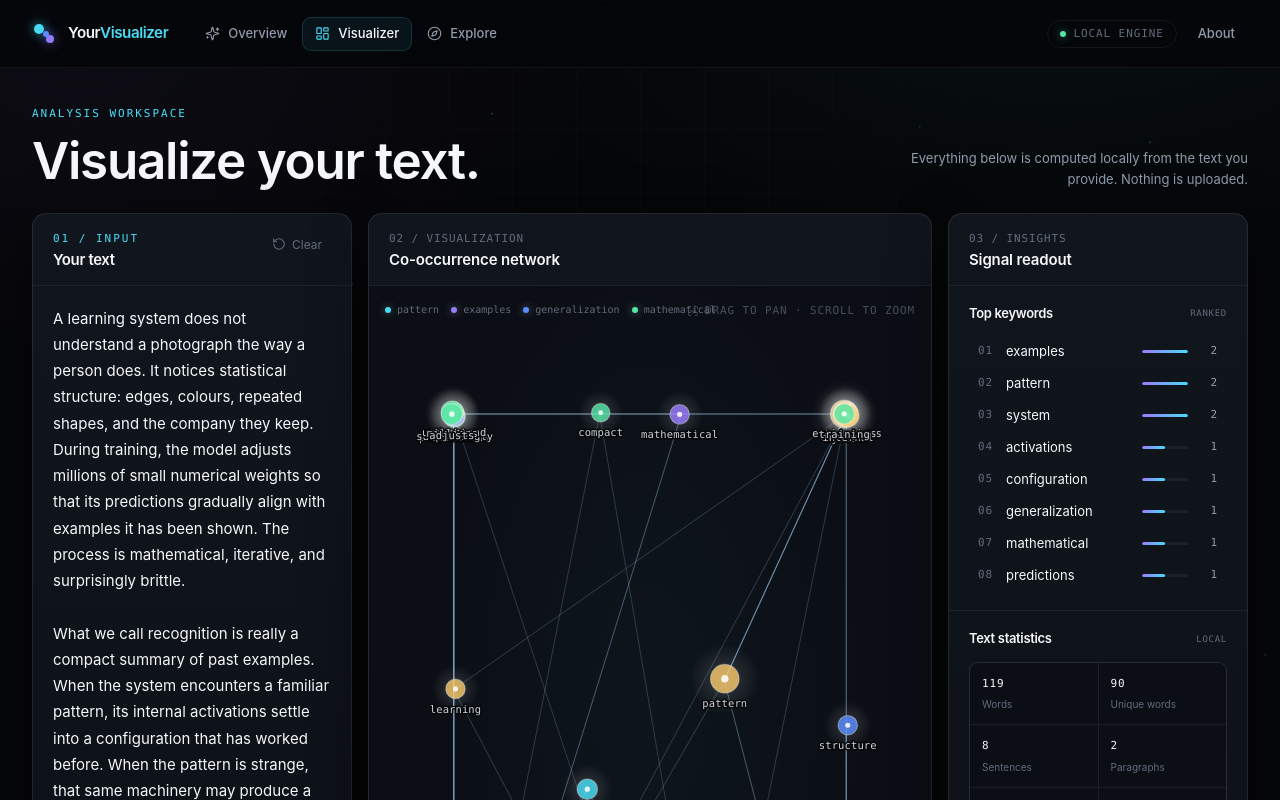
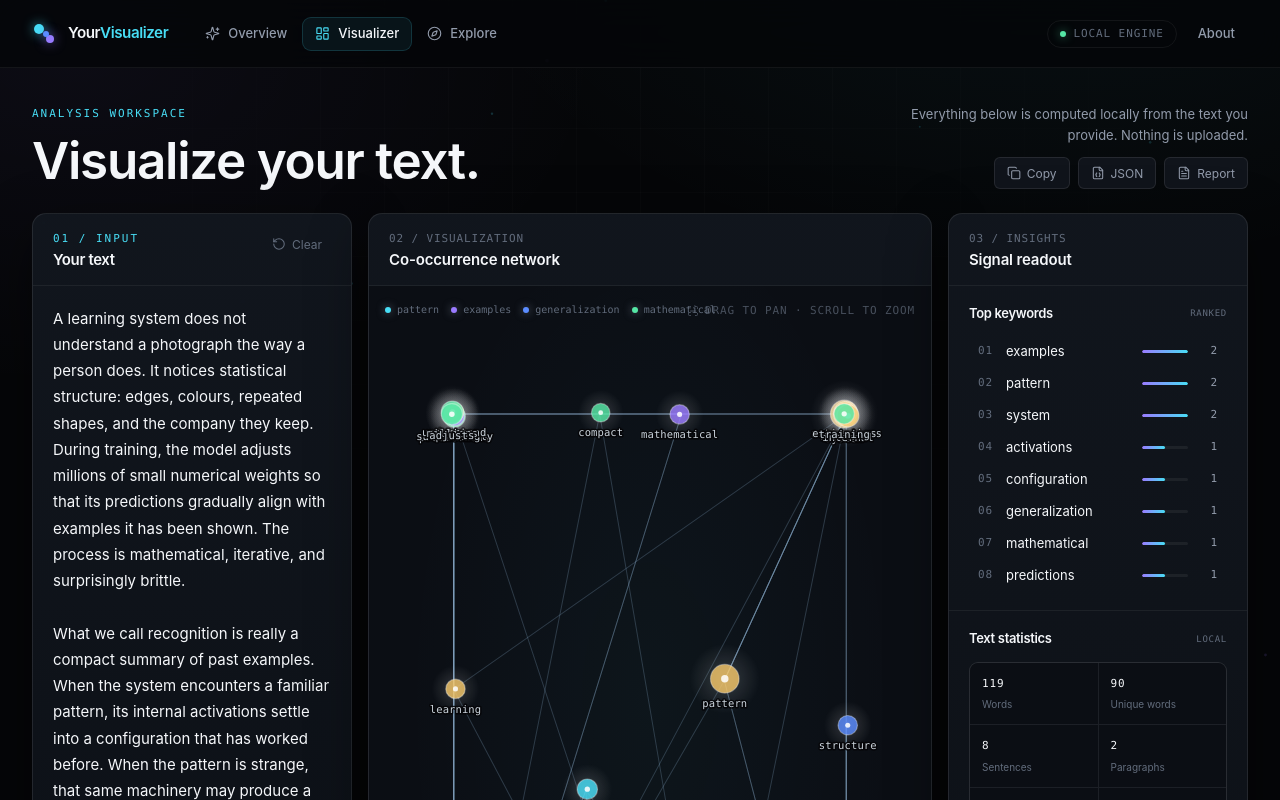
Before and after one commit to HammadZahid1/yourvisualizer, a React (Vite) app: page / in a window 1280 px wide. Both pictures are taken after a click on the button "Explore Demo". Shown: the top 800 px of the page. Built offline with nearby package versions, Linux system fonts and the light colour scheme.

Commit message:
feat: add local JSON, clipboard, and text report exports

```diff
--- /dev/null
+++ b/src/components/visualizer/ExportToolbar.css
@@ -0,0 +1,65 @@
+.export-toolbar {
+  position: relative;
+  display: flex;
+  align-items: center;
+  gap: var(--space-2);
+  flex: none;
+}
+
+.export-toolbar__button {
+  display: inline-flex;
+  align-items: center;
+  gap: 6px;
+  height: 32px;
+  padding: 0 var(--space-3);
+  border: 1px solid var(--border-default);
+  border-radius: var(--radius-xs);
+  background: var(--bg-panel);
+  color: var(--text-secondary);
+  font-size: 0.75rem;
+  transition:
+    color var(--duration-fast),
+    border-color var(--duration-fast),
+    background var(--duration-fast);
+}
+
+.export-toolbar__button:hover:not(:disabled) {
+  color: var(--accent-cyan);
+  border-color: var(--border-cyan);
+  background: var(--accent-cyan-soft);
+}
+
+.export-toolbar__button:disabled {
+  opacity: 0.4;
+  cursor: not-allowed;
+}
+
+.export-toolbar__status {
+  position: absolute;
+  top: calc(100% + 8px);
+  right: 0;
+  display: inline-flex;
+  align-items: center;
+  gap: 6px;
+  padding: 6px 10px;
+  border: 1px solid rgba(85, 230, 165, 0.25);
+  border-radius: var(--radius-xs);
+  background: rgba(10, 20, 16, 0.96);
+  color: var(--success);
+  font-size: 0.625rem;
+  white-space: nowrap;
+  z-index: 10;
+  box-shadow: var(--shadow-float);
+}
+
+@media (max-width: 560px) {
+  .export-toolbar__button span {
+    display: none;
+  }
+
+  .export-toolbar__button {
+    width: 32px;
+    padding: 0;
+    justify-content: center;
+  }
+}
--- /dev/null
+++ b/src/components/visualizer/ExportToolbar.tsx
@@ -0,0 +1,77 @@
+import { useEffect, useRef, useState } from 'react';
+import { Check, Copy, FileJson, FileText } from 'lucide-react';
+import type { AnalysisResult } from '@/types';
+import { copyAnalysisSummary, downloadJson } from '@/lib/export/json';
+import { downloadTextReport } from '@/lib/export/report';
+import './ExportToolbar.css';
+
+interface ExportToolbarProps {
+  analysis: AnalysisResult | null;
+}
+
+export function ExportToolbar({ analysis }: ExportToolbarProps) {
+  const [status, setStatus] = useState<string | null>(null);
+  const timerRef = useRef<number | null>(null);
+
+  useEffect(
+    () => () => {
+      if (timerRef.current !== null) window.clearTimeout(timerRef.current);
+    },
+    [],
+  );
+
+  const announce = (message: string) => {
+    setStatus(message);
+    if (timerRef.current !== null) window.clearTimeout(timerRef.current);
+    timerRef.current = window.setTimeout(() => setStatus(null), 2400);
+  };
+
+  const disabled = !analysis || analysis.tokens.length === 0;
+
+  return (
+    <div className="export-toolbar">
+      <button
+        className="export-toolbar__button"
+        disabled={disabled}
+        onClick={async () => {
+          const ok = analysis ? await copyAnalysisSummary(analysis) : false;
+          announce(ok ? 'Summary copied' : 'Copy unavailable');
+        }}
+        title="Copy analysis summary"
+      >
+        <Copy size={14} strokeWidth={1.8} aria-hidden="true" />
+        <span>Copy</span>
+      </button>
+      <button
+        className="export-toolbar__button"
+        disabled={disabled}
+        onClick={() => {
+          if (analysis) downloadJson(analysis);
+          announce('JSON downloaded');
+        }}
+        title="Download analysis as JSON"
+      >
+        <FileJson size={14} strokeWidth={1.8} aria-hidden="true" />
+        <span>JSON</span>
+      </button>
+      <button
+        className="export-toolbar__button"
+        disabled={disabled}
+        onClick={() => {
+          if (analysis) downloadTextReport(analysis);
+          announce('Report downloaded');
+        }}
+        title="Download text report"
+      >
+        <FileText size={14} strokeWidth={1.8} aria-hidden="true" />
+        <span>Report</span>
+      </button>
+      {status && (
+        <span className="export-toolbar__status mono" role="status">
+          <Check size={12} aria-hidden="true" />
+          {status}
+        </span>
+      )}
+    </div>
+  );
+}
--- a/src/components/visualizer/VisualizerWorkspace.css
+++ b/src/components/visualizer/VisualizerWorkspace.css
@@ -18,6 +18,13 @@
 .workspace-page__intro h1 {
   font-size: var(--text-h1);
   margin-top: var(--space-2);
+}
+
+.workspace-page__intro-trailing {
+  display: flex;
+  flex-direction: column;
+  align-items: flex-end;
+  gap: var(--space-3);
 }
 
 .workspace-page__intro p {
@@ -67,6 +74,11 @@
     padding: var(--space-6) var(--space-5) var(--space-8);
   }
 
+  .workspace-page__intro-trailing {
+    align-items: flex-start;
+    width: 100%;
+  }
+
   .workspace-page__intro p {
     text-align: left;
   }
--- a/src/components/visualizer/VisualizerWorkspace.tsx
+++ b/src/components/visualizer/VisualizerWorkspace.tsx
@@ -2,6 +2,7 @@ import { WordGraph } from '@/components/graph/WordGraph';
 import { InsightsPanel } from '@/components/insights/InsightsPanel';
 import { Panel } from '@/components/ui/Panel';
 import { exportGraphPng } from '@/lib/export/image';
+import { ExportToolbar } from './ExportToolbar';
 import { TextEditor } from './TextEditor';
 import type { useVisualizerState } from '@/hooks/useVisualizerState';
 import './VisualizerWorkspace.css';
@@ -18,9 +19,12 @@ export function VisualizerWorkspace({ state }: VisualizerWorkspaceProps) {
           <span className="eyebrow">Analysis workspace</span>
           <h1>Visualize your text.</h1>
         </div>
-        <p className="muted">
-          Everything below is computed locally from the text you provide. Nothing is uploaded.
-        </p>
+        <div className="workspace-page__intro-trailing">
+          <p className="muted">
+            Everything below is computed locally from the text you provide. Nothing is uploaded.
+          </p>
+          <ExportToolbar analysis={state.analysis} />
+        </div>
       </div>
 
       <div className="workspace-grid">
--- /dev/null
+++ b/src/lib/export/json.ts
@@ -0,0 +1,77 @@
+import type { AnalysisResult } from '@/types';
+
+export interface AnalysisExport {
+  app: 'YourVisualizer';
+  version: 1;
+  generatedAt: string;
+  disclaimer: string;
+  sourceText: string;
+  statistics: AnalysisResult['statistics'];
+  keywords: AnalysisResult['keywords'];
+  frequencies: AnalysisResult['frequencies'];
+  ngrams: AnalysisResult['ngrams'];
+  sentences: AnalysisResult['sentences'];
+  relationships: AnalysisResult['relationships'];
+  clusters: AnalysisResult['clusters'];
+  graph: AnalysisResult['graph'];
+}
+
+export function buildAnalysisExport(analysis: AnalysisResult): AnalysisExport {
+  return {
+    app: 'YourVisualizer',
+    version: 1,
+    generatedAt: new Date(analysis.createdAt).toISOString(),
+    disclaimer:
+      'Local algorithmic analysis. Co-occurrence links are positional, not semantic similarity. No AI model was used.',
+    sourceText: analysis.text,
+    statistics: analysis.statistics,
+    keywords: analysis.keywords,
+    frequencies: analysis.frequencies,
+    ngrams: analysis.ngrams,
+    sentences: analysis.sentences,
+    relationships: analysis.relationships,
+    clusters: analysis.clusters,
+    graph: analysis.graph,
+  };
+}
+
+export function downloadJson(analysis: AnalysisResult): void {
+  const payload = JSON.stringify(buildAnalysisExport(analysis), null, 2);
+  downloadBlob(new Blob([payload], { type: 'application/json' }), 'yourvisualizer-analysis.json');
+}
+
+export async function copyAnalysisSummary(analysis: AnalysisResult): Promise<boolean> {
+  const stats = analysis.statistics;
+  const lines = [
+    'YOURVISUALIZER — LOCAL ANALYSIS SUMMARY',
+    'Algorithmic text analysis. Co-occurrence is positional, not semantic.',
+    '',
+    `Words: ${stats.words} | Unique: ${stats.uniqueWords} | Sentences: ${stats.sentences}`,
+    `Avg word length: ${stats.averageWordLength} | Avg sentence: ${stats.averageSentenceLength}`,
+    `Diversity: ${stats.lexicalDiversity} | ~${stats.readingTimeMinutes} min read (est.)`,
+    '',
+    'TOP KEYWORDS',
+    ...analysis.keywords.slice(0, 12).map((item, i) => `${i + 1}. ${item.word} (${item.count})`),
+    '',
+    'REPEATED PHRASES (BIGRAMS)',
+    ...analysis.ngrams.bigrams.slice(0, 8).map((item) => `${item.phrase} — ${item.count}`),
+  ].join('\n');
+
+  try {
+    await navigator.clipboard.writeText(lines);
+    return true;
+  } catch {
+    return false;
+  }
+}
+
+export function downloadBlob(blob: Blob, filename: string): void {
+  const url = URL.createObjectURL(blob);
+  const link = document.createElement('a');
+  link.href = url;
+  link.download = filename;
+  document.body.appendChild(link);
+  link.click();
+  link.remove();
+  URL.revokeObjectURL(url);
+}
--- /dev/null
+++ b/src/lib/export/report.ts
@@ -0,0 +1,71 @@
+import type { AnalysisResult } from '@/types';
+import { downloadBlob } from './json';
+
+/** Build a human-readable plain text report with no fabricated insight. */
+export function buildTextReport(analysis: AnalysisResult): string {
+  const stats = analysis.statistics;
+  const lines: string[] = [
+    '====================================================',
+    ' YOURVISUALIZER — ANALYSIS REPORT',
+    '====================================================',
+    `Generated: ${new Date(analysis.createdAt).toLocaleString()}`,
+    '',
+    'NOTE: This report describes local, algorithmic measurements.',
+    'Co-occurrence links show words appearing near each other, not',
+    'semantic similarity. Reading time and diversity are estimates.',
+    '',
+    '--- TEXT STATISTICS ---',
+    `Characters:              ${stats.characters}`,
+    `Characters (no spaces):  ${stats.charactersNoSpaces}`,
+    `Words:                   ${stats.words}`,
+    `Unique words:            ${stats.uniqueWords}`,
+    `Sentences:               ${stats.sentences}`,
+    `Paragraphs:              ${stats.paragraphs}`,
+    `Average word length:     ${stats.averageWordLength}`,
+    `Average sentence length: ${stats.averageSentenceLength}`,
+    `Lexical diversity:       ${stats.lexicalDiversity}`,
+    `Reading time (est.):     ~${stats.readingTimeMinutes} min`,
+    '',
+    '--- TOP KEYWORDS ---',
+  ];
+
+  if (analysis.keywords.length === 0) lines.push('(none)');
+  analysis.keywords.slice(0, 20).forEach((item, index) => {
+    lines.push(`${String(index + 1).padStart(2, '0')}. ${item.word.padEnd(24)} ${item.count}`);
+  });
+
+  lines.push('', '--- MOST FREQUENT WORDS ---');
+  analysis.frequencies.slice(0, 20).forEach((item, index) => {
+    lines.push(`${String(index + 1).padStart(2, '0')}. ${item.word.padEnd(24)} ${item.count}`);
+  });
+
+  lines.push('', '--- REPEATED BIGRAMS ---');
+  lines.push(...(analysis.ngrams.bigrams.length
+    ? analysis.ngrams.bigrams.map((gram) => `${gram.phrase.padEnd(32)} ${gram.count}`)
+    : ['(none)']));
+
+  lines.push('', '--- REPEATED TRIGRAMS ---');
+  lines.push(...(analysis.ngrams.trigrams.length
+    ? analysis.ngrams.trigrams.map((gram) => `${gram.phrase.padEnd(44)} ${gram.count}`)
+    : ['(none)']));
+
+  lines.push('', '--- CLUSTERS ---');
+  if (analysis.clusters.length === 0) lines.push('(none)');
+  analysis.clusters.forEach((cluster) => {
+    lines.push(`[${cluster.label}] ${cluster.words.join(', ')}`);
+  });
+
+  lines.push('', '--- SENTENCE WORD COUNTS ---');
+  analysis.sentences.forEach((sentence) => {
+    lines.push(`S${String(sentence.index + 1).padStart(2, '0')}: ${sentence.wordCount}`);
+  });
+
+  lines.push('', '--- SOURCE TEXT ---', analysis.text, '', 'End of report.');
+
+  return lines.join('\n');
+}
+
+export function downloadTextReport(analysis: AnalysisResult): void {
+  const report = buildTextReport(analysis);
+  downloadBlob(new Blob([report], { type: 'text/plain;charset=utf-8' }), 'yourvisualizer-report.txt');
+}
```
